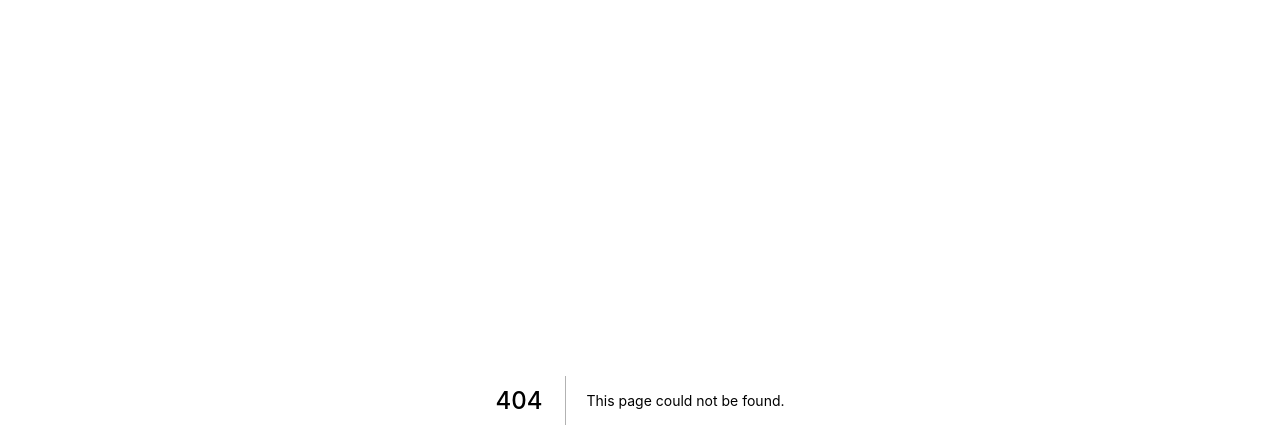
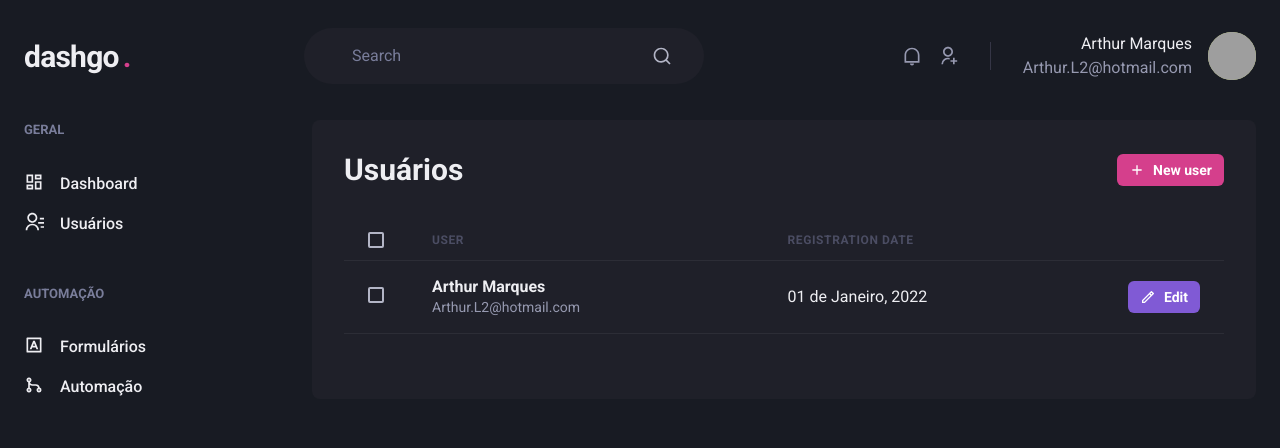
Before and after one commit to arthur1470/dashgo, a Next.js app: page /users in a window 1280 px wide. Before the commit this address had no page. Shown: the top 448 px of the page. Built offline with nearby package versions, Linux system fonts and the light colour scheme; grey boxes are pictures that could not be loaded.

Commit message:
Users page

```diff
--- /dev/null
+++ b/src/pages/users/index.tsx
@@ -0,0 +1,76 @@
+import { Box, Button, Checkbox, Flex, Heading, Icon, Table, Tbody, Td, Text, Th, Thead, Tr } from "@chakra-ui/react";
+import { RiAddLine, RiPencilLine } from "react-icons/ri";
+import { Header } from "../../components/Header";
+import { Sidebar } from "../../components/Sidebar";
+
+export default function UserList() {
+    return (
+        <Box>
+            <Header />
+
+            <Flex w="100%" my="6" maxWidth={1480} mx="auto" px="6" >
+                <Sidebar />
+
+                <Box flex="1" borderRadius="8" bg="gray.800" p="8">
+                    <Flex mb="8" justify="space-between" align="center">
+                        <Heading size="lg" fontweight="normal">Usuários</Heading>
+
+                        <Button
+                            as="a"
+                            size="sm"
+                            fontSize="sm"
+                            colorScheme="pink"
+                            leftIcon={<Icon as={RiAddLine} fontSize="16" />}
+                        >
+                            New user
+                        </Button>
+                    </Flex>
+
+                    <Table colorScheme="whiteAlpha">
+                        <Thead>
+                            <Tr>
+                                <Th px="6" color="gray.300" width="8">
+                                    <Checkbox colorScheme="pink"></Checkbox>
+                                </Th>
+                                <Th>
+                                    User
+                                </Th>
+                                <Th>
+                                    Registration Date
+                                </Th>
+                                <Th w="8"></Th>
+                            </Tr>
+                        </Thead>
+                        <Tbody>
+                            <Tr>
+                                <Td px="6">
+                                    <Checkbox colorScheme="pink"></Checkbox>
+                                </Td>
+                                <Td>
+                                    <Box>
+                                        <Text fontWeight="bold" >Arthur Marques</Text>
+                                        <Text fontSize="sm" color="gray.300">Arthur.L2@hotmail.com</Text>
+                                    </Box>
+                                </Td>
+                                <Td>
+                                    01 de Janeiro, 2022
+                                </Td>
+                                <Td>
+                                    <Button
+                                        as="a"
+                                        size="sm"
+                                        fontSize="sm"
+                                        colorScheme="purple"
+                                        leftIcon={<Icon as={RiPencilLine} fontSize="16" />}
+                                    >
+                                        Edit
+                                    </Button>
+                                </Td>
+                            </Tr>
+                        </Tbody>
+                    </Table>
+                </Box>
+            </Flex>
+        </Box>
+    );
+}
```
